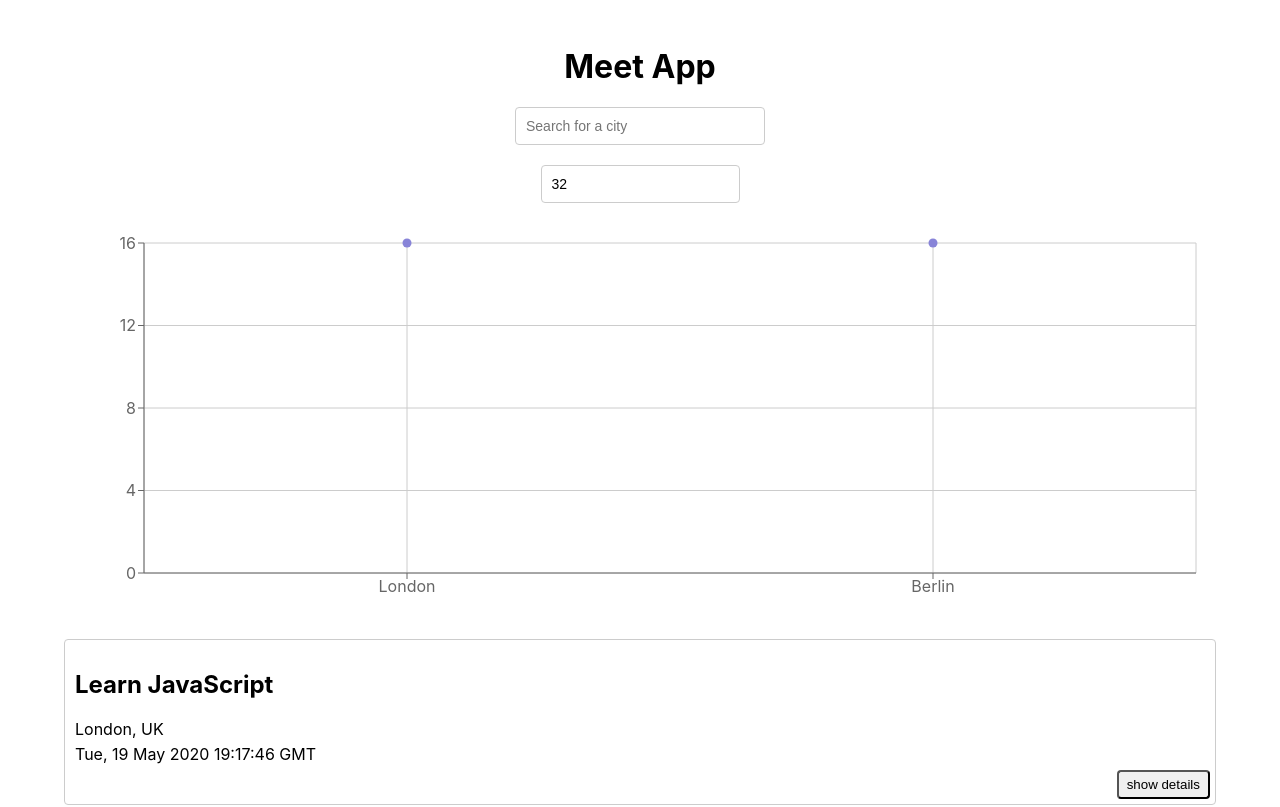
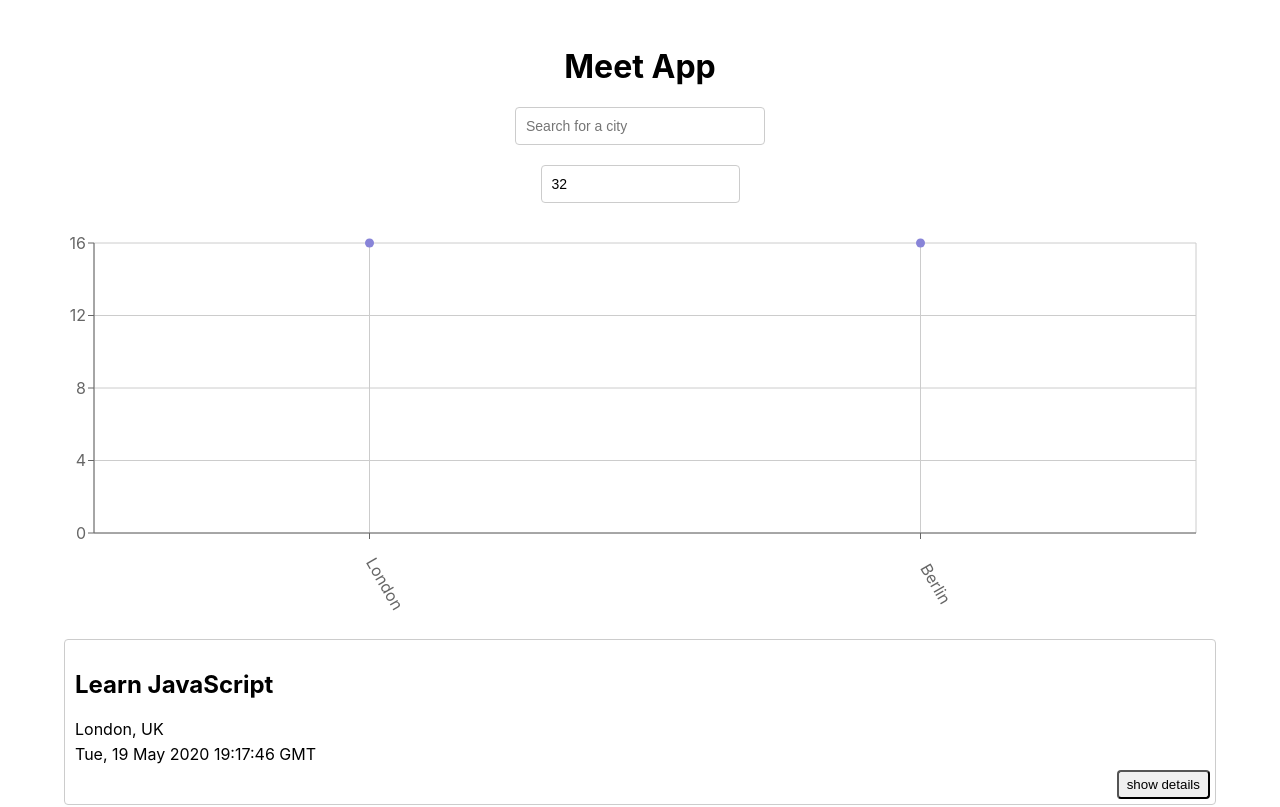
Before and after one commit to MCillo/meet, a React (Create React App) app: page / in a window 1280 px wide. Shown: the top 807 px of the page. Built offline with nearby package versions, Linux system fonts and the light colour scheme; what atatus-spa would draw is missing.

Commit message:
Update CityEventsChart.js
added - to location.split
changed bottom and left margin to chart
added angle, interval, and tick to chart
changed fontsize on chart

```diff
--- a/src/components/CityEventsChart.js
+++ b/src/components/CityEventsChart.js
@@ -20,7 +20,7 @@
     const getData = () => {
         const data = allLocations.map((location) => {
             const count = events.filter((event) => event.location === location).length
-            const city = location.split(', ')[0]
+            const city = location.split((/,| - /))[0]
             return { city, count };
         })
         return data;
@@ -32,12 +32,12 @@
                 margin={{
                     top: 20,
                     right: 20,
-                    bottom: 20,
-                    left: 20,
+                    bottom: 60,
+                    left: -30,
                 }}
             >
                 <CartesianGrid />
-                <XAxis type="category" dataKey="city" name="City" />
+                <XAxis type="category" dataKey="city" name="City" angle={60} interval={0} tick={{ dx: 20, dy: 40, fontsize: 14 }} />
                 <YAxis type="number" dataKey="count" name="Number of Events" allowDecimals={false} />
                 <Tooltip cursor={{ strokeDasharray: '3 3' }} />
                 <Scatter name="A school" data={data} fill="#8884d8" />
```
